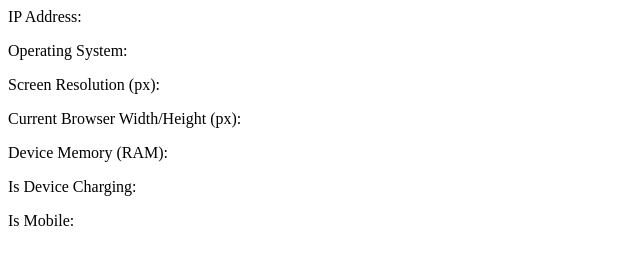
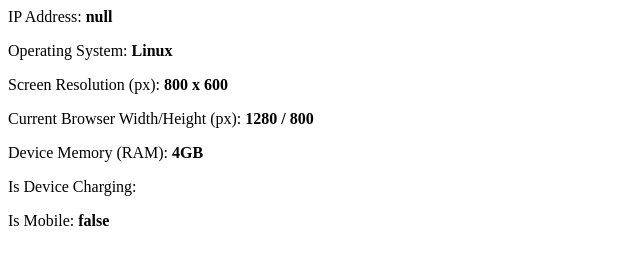
Before and after one commit to tungdo0602/Device-Infomation, a plain HTML site: page index.html in a window 1280 px wide. Shown: the whole page, without its empty margins (0-640 px from the left). Drawn offline with Linux system fonts and the light colour scheme; no server answers.

Commit message:
Update index.html

```diff
--- a/index.html
+++ b/index.html
@@ -32,7 +32,11 @@
 
                     return os;
                   }
+                try{
                 document.getElementById('ip').innerText = (await fetch('https://api.ipify.org?format=json').then(res=>res.json())).ip;
+                }catch{
+                  document.getElementById('ip').innerText = 'null';
+                }
                 document.getElementById('sr').innerText = (window.screen.width * window.devicePixelRatio) + " x " + (window.screen.height * window.devicePixelRatio);
                 document.getElementById('os').innerText = getOS();
                 document.getElementById('ram').innerText = window.navigator.deviceMemory + "GB";
```
